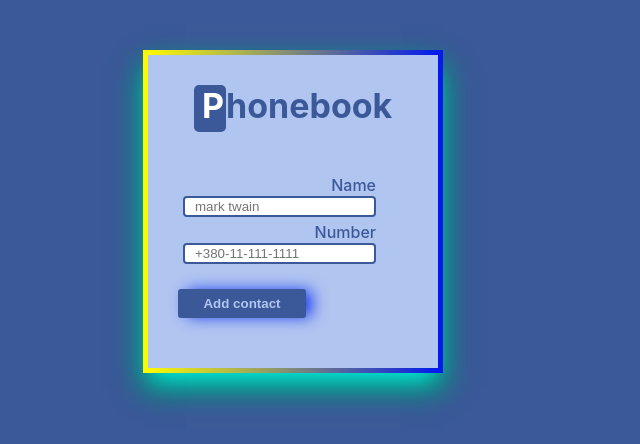
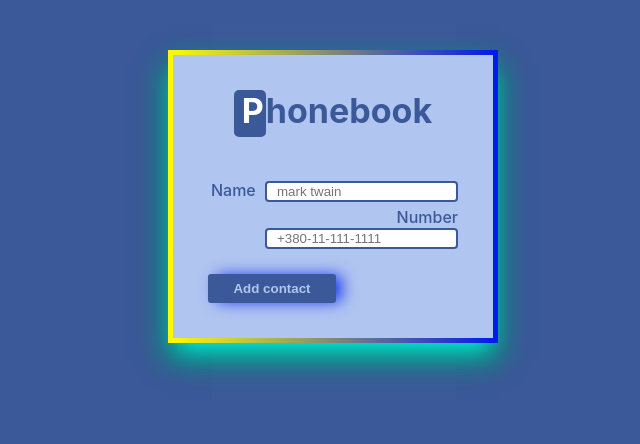
Before and after one commit to Andrii-Smolianinov/goit-react-hw-07-phonebook, a React (Create React App) app: page / in a window 1280 px wide. Shown: the top 444 px of the page, without its empty margins (307-947 px from the left). Built offline with nearby package versions, Linux system fonts and the light colour scheme.

Commit message:
edits styles

```diff
--- a/src/components/ContactForm/ContactFormStyled.js
+++ b/src/components/ContactForm/ContactFormStyled.js
@@ -1,13 +1,7 @@
 import styled from 'styled-components';
 
 export const MainFormDiv = styled.div`
-
-  text-align: start;
-
-  @media screen and (min-width: 768px) {
-    text-align: end;
-
-  }
+  text-align: end;
 `;
 
 export const Form = styled.form`
@@ -16,9 +10,6 @@ export const Form = styled.form`
   flex-direction: column;
   color: #3b5998;
 
-  @media screen and (min-width: 768px) {
-    padding-right: 55px;
-    }
 
   & label {
     margin-bottom: 15px;
@@ -31,15 +22,12 @@ export const Form = styled.form`
 
   & input {
     margin-bottom: 5px;
+    margin-left: 5px;
     border: 2px solid #3b5998;
     padding-left: 10px;
     border-radius: 4px;
     transition: border-color 250ms cubic-bezier(0.4, 0, 0.2, 1);
     outline: none;
-
-    @media screen and (min-width: 768px) {
-    margin: 0 0 5px 5px;
-  }
   }
 
   & input:focus {
@@ -48,7 +36,7 @@ export const Form = styled.form`
 
   & button {
     padding: 5px 8px;
-    margin: 20px 0 20px 0;
+    margin: 20px 0 10px;
     width: 128px;
     font-weight: 600;
     color: #b1c5f1;
@@ -57,6 +45,11 @@ export const Form = styled.form`
     background-color: #3b5998;
     box-shadow: 7px 0px 16px -2px rgb(6, 41, 238);
     transition: background-color 250ms, color 250ms cubic-bezier(0.4, 0, 0.2, 1);
+
+    @media screen and (min-width: 768px) {
+    margin-bottom: 0;
+  }
+
   }
 
   button:hover {
--- a/src/components/Container.js
+++ b/src/components/Container.js
@@ -5,13 +5,13 @@ export const Container = styled.div`
   margin: auto;
   width: 300px;
   @media screen and (min-width: 480px) {
-    padding: 30px;
-    width: 350px;
+    padding: 25px;
+    width: 310px;
   }
 
   @media screen and (min-width: 768px) {
     padding: 50px;
-    width: 380px;
+    width: 330px;
   }
 
   @media screen and(min-width:1200px) {
--- a/src/components/PhoneBookStyled.js
+++ b/src/components/PhoneBookStyled.js
@@ -1,32 +1,19 @@
 import styled from 'styled-components';
 
 export const PhoneBookStyled = styled.div`
-  width: 70%;
-  height: 100%;
   margin-left: auto;
   margin-right: auto;
   padding: 15px;
-  display: inline-block;
   font-weight: 500;
   font-size: 16px;
   color: #3b5998;
   background-color: #b1c5f1;
-
   @media screen and (min-width: 480px) {
-    padding: 30px;
-    width: 50%;
-    height: 85%;
+    padding: 25px;
   }
-
   @media screen and (min-width: 768px) {
-    padding: 30px;
-   width: 30vw;
+    padding: 35px;
   }
-  @media screen and (min-width: 950px) {
-
-   width: 18vw;
-  }
-
 
   & h1 {
     margin-top: 0px;
```
